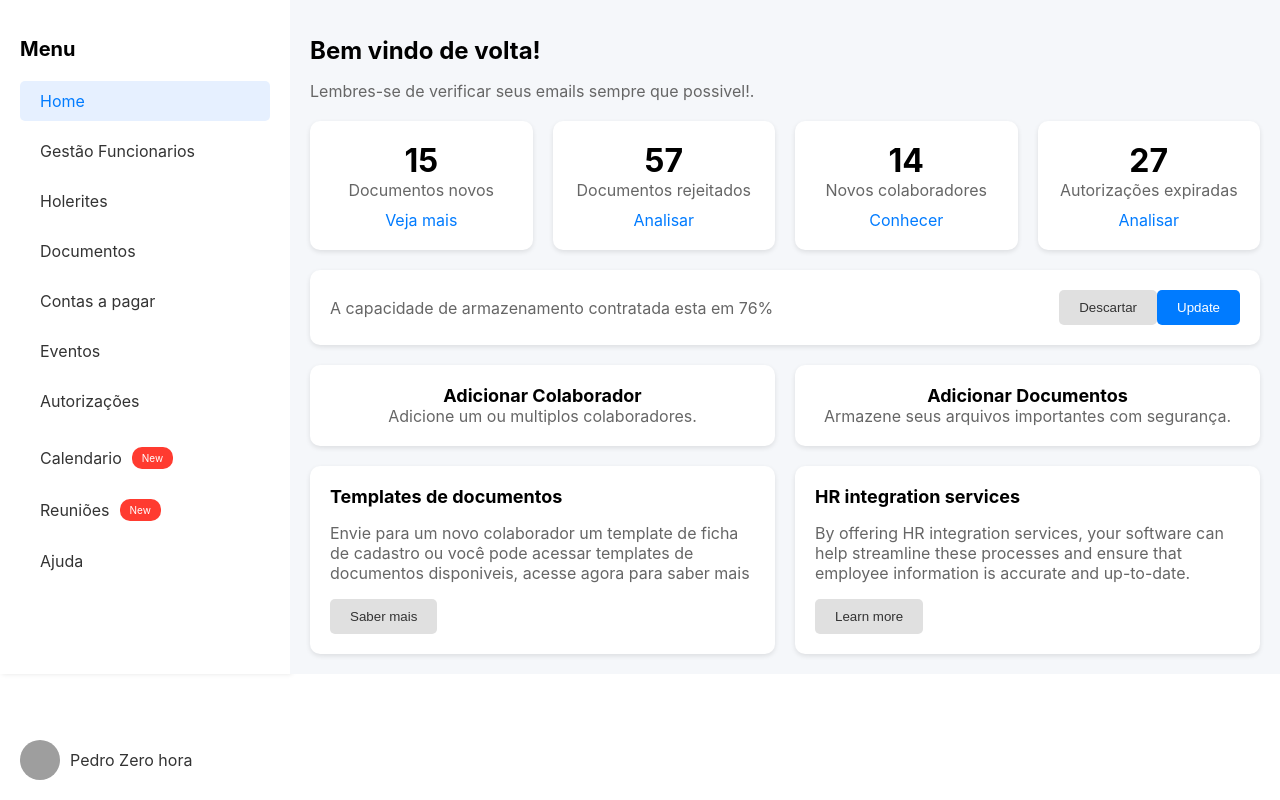
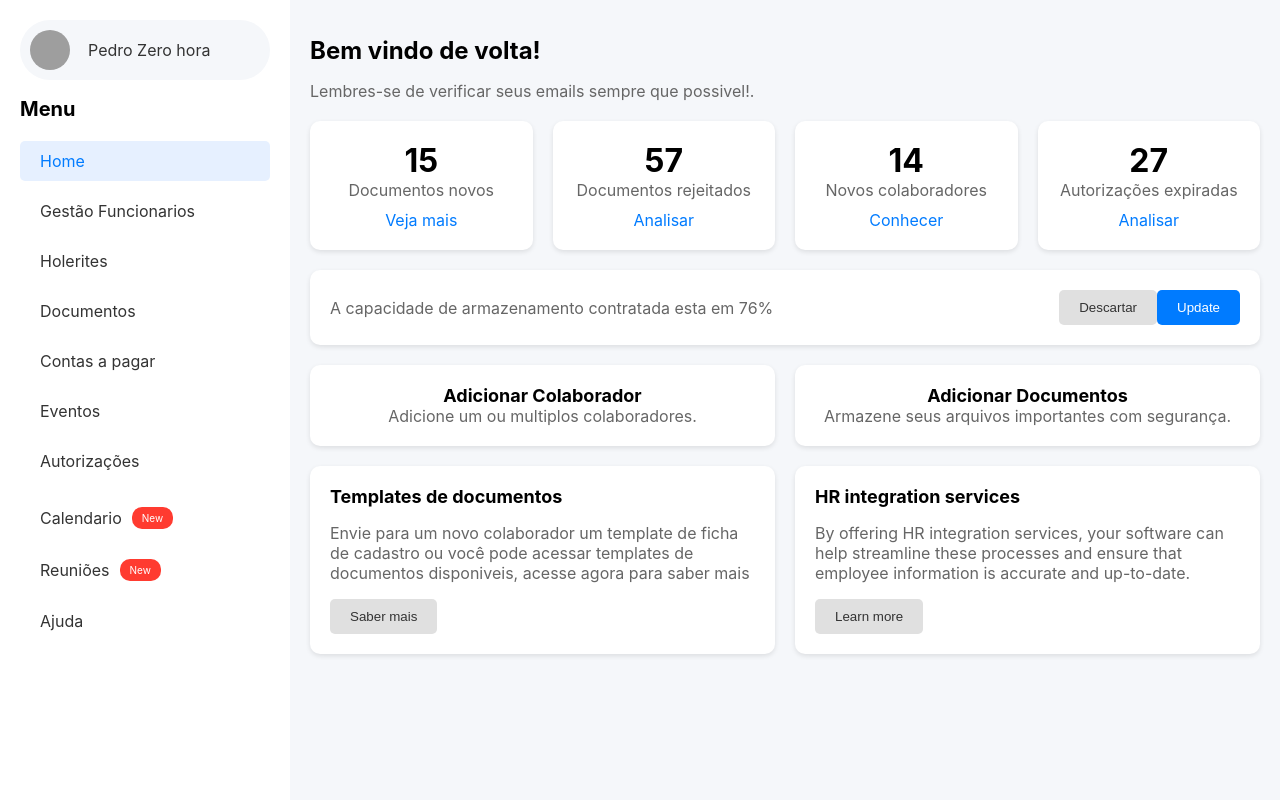
Before and after one commit to KauaFernandes1/RH.Plataform, a React (Create React App) app in the folder plataform/: page /home in a window 1280 px wide. Built offline with nearby package versions, Linux system fonts and the light colour scheme; grey boxes are pictures that could not be loaded.

Commit message:
adjust home layout

```diff
--- a/plataform/package.json
+++ b/plataform/package.json
@@ -6,6 +6,7 @@
     "@testing-library/jest-dom": "^5.17.0",
     "@testing-library/react": "^13.4.0",
     "@testing-library/user-event": "^13.5.0",
+    "phosphor-react": "^1.4.1",
     "react": "^18.3.1",
     "react-dom": "^18.3.1",
     "react-router-dom": "^6.27.0",
--- a/plataform/src/components/molecule/home/sidebarHome.js
+++ b/plataform/src/components/molecule/home/sidebarHome.js
@@ -40,16 +40,24 @@ const SidebarIcon = styled.i`
 `;
 
 const BottomSection = styled.div`
-  position: absolute;
-  bottom: 20px;
-  width: 210px;
+
 `;
 
 const BottomLink = styled.a`
   display: flex;
   align-items: center;
   text-decoration: none;
+  gap: 8px;
+
   color: #333;
+  padding: 10px;
+  border-radius: 4rem;
+  background-color: #f5f7fa;
+  transition: 1s;
+    &:hover {
+    background-color: #238DFF;
+    color: white;
+  }
 `;
 
 const ProfileImage = styled.img`
@@ -78,6 +86,20 @@ export const SidebarOrigin = () => {
     return (
 
 <Sidebar>
+<BottomSection>
+  <BottomLink href="#">
+    <ProfileImage
+      alt="User profile picture"
+      height="40"
+      src="https://storage.googleapis.com/a1aa/image/YkneXa9TX9QaBKwOSGxAIU8LteHF9N5XVXpvpZsENUjgjXrTA.jpg"
+      width="40"
+    />
+    Pedro Zero hora
+
+
+    <Notification className="fas fa-bell" />
+  </BottomLink>
+</BottomSection>
 <SidebarHeader>Menu</SidebarHeader>
 <SidebarList>
   <SidebarItem>
@@ -135,18 +157,7 @@ export const SidebarOrigin = () => {
     </SidebarLink>
   </SidebarItem>
 </SidebarList>
-<BottomSection>
-  <BottomLink href="#">
-    <ProfileImage
-      alt="User profile picture"
-      height="40"
-      src="https://storage.googleapis.com/a1aa/image/YkneXa9TX9QaBKwOSGxAIU8LteHF9N5XVXpvpZsENUjgjXrTA.jpg"
-      width="40"
-    />
-    Pedro Zero hora
-    <Notification className="fas fa-bell" />
-  </BottomLink>
-</BottomSection>
+
 </Sidebar>
 
     )
--- a/plataform/src/components/organism/layoutHome.js
+++ b/plataform/src/components/organism/layoutHome.js
@@ -9,7 +9,8 @@ import styled from 'styled-components'
 
 const Container = styled.div`
   display: flex;
-
+  width: 100%;
+  height: 100vh;
 `;
 
 
```
Also changed, not shown: 1 other file (tests, documents, lock files or other folders).
